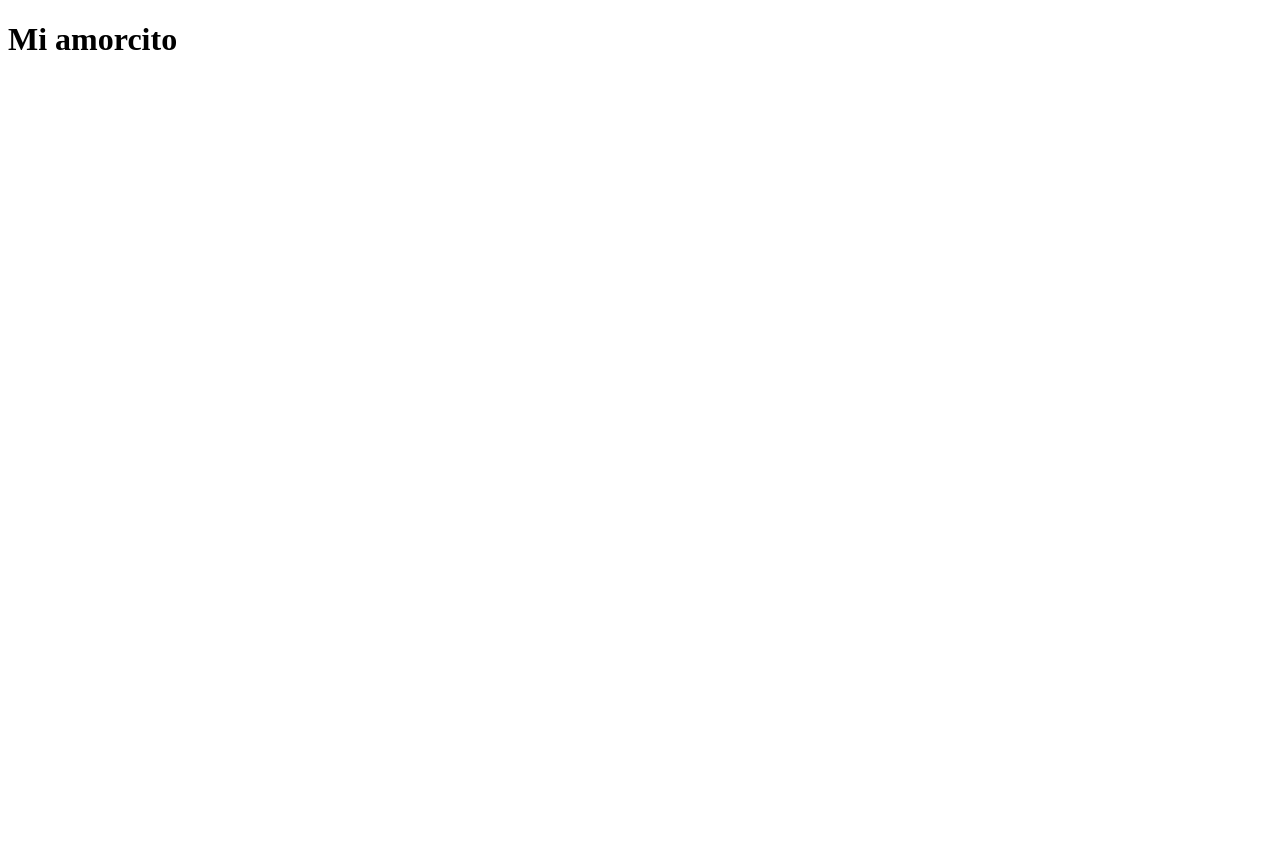
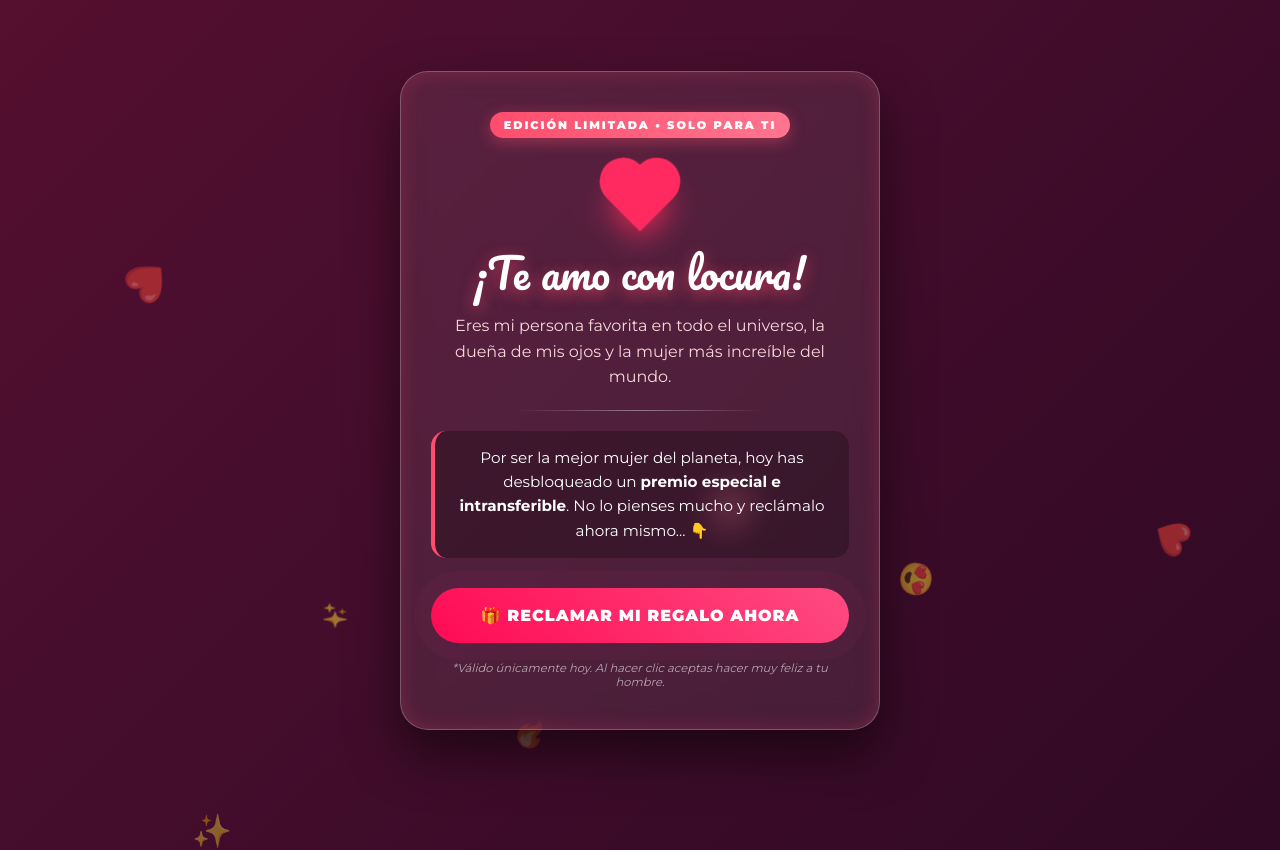
Before and after one commit to giiomejia94/Amorcito, a plain HTML site: page index.html in a window 1280 px wide. Before the commit the page ends 800 px from the top, so only its background shows below. Drawn offline with Linux system fonts and the light colour scheme.

Commit message:
crea disenio inicial

```diff
--- a/index.html
+++ b/index.html
@@ -3,9 +3,60 @@
 <head>
     <meta charset="UTF-8">
     <meta name="viewport" content="width=device-width, initial-scale=1.0">
-    <title>Andrea</title>
+    <title>Para el amor de mi vida ❤️</title>
+    <link rel="stylesheet" href="style.css">
+    <!-- Fuentes modernas desde Google Fonts -->
+    <link href="https://fonts.googleapis.com/css2?family=Montserrat:wght@400;700;900&family=Pacifico&display=swap" rel="stylesheet">
 </head>
 <body>
-    <h1>Mi amorcito </h1>
+
+    <!-- Partículas flotantes de fondo hechas con puro CSS -->
+    <div class="background-hearts">
+        <span>❤️</span>
+        <span>✨</span>
+        <span>🔥</span>
+        <span>💖</span>
+        <span>😍</span>
+        <span>💘</span>
+        <span>✨</span>
+        <span>❤️</span>
+    </div>
+
+    <main class="container">
+        <!-- Tarjeta Principal estilo Pase VIP -->
+        <div class="vip-card">
+            <div class="badge">EDICIÓN LIMITADA • SOLO PARA TI</div>
+
+            <!-- Corazón 3D latiendo con CSS puro -->
+            <div class="heart-wrapper">
+                <div class="heart"></div>
+            </div>
+
+            <h1 class="title">¡Te amo con locura!</h1>
+
+            <p class="subtitle">
+                Eres mi persona favorita en todo el universo, la dueña de mis ojos y la mujer más increíble del mundo.
+            </p>
+
+            <div class="divider"></div>
+
+            <p class="tease-text">
+                Por ser la mejor mujer del planeta, hoy has desbloqueado un <strong>premio especial e intransferible</strong>. No lo pienses mucho y reclámalo ahora mismo... 👇
+            </p>
+
+            <!-- Botón con enlace directo a WhatsApp y mensaje predefinido -->
+            <!-- IMPORTANTE: Cambia el número 573000000000 por tu número real -->
+            <a href="https://wa.me/573006444265?text=Quiero%20darte%20el%20chiquito%20mi%20amor."
+            target="_blank"
+            rel="noopener noreferrer"
+            class="cta-button">
+                <span class="btn-shine"></span>
+                <span class="btn-text">🎁 RECLAMAR MI REGALO AHORA</span>
+            </a>
+
+            <p class="fine-print">*Válido únicamente hoy. Al hacer clic aceptas hacer muy feliz a tu hombre.</p>
+        </div>
+    </main>
+
 </body>
 </html>
--- a/style.css
+++ b/style.css
@@ -0,0 +1,283 @@
+/* Reset y configuración base */
+* {
+    margin: 0;
+    padding: 0;
+    box-sizing: border-box;
+}
+
+body {
+    min-height: 100vh;
+    display: flex;
+    justify-content: center;
+    align-items: center;
+    font-family: 'Montserrat', sans-serif;
+    background: linear-gradient(-45deg, #1a051d, #4a0e2e, #800f2f, #2b0927);
+    background-size: 400% 400%;
+    animation: gradientBG 12s ease infinite;
+    overflow: hidden;
+    padding: 20px;
+    color: #ffffff;
+}
+
+/* Animación del fondo degradado */
+@keyframes gradientBG {
+    0% { background-position: 0% 50%; }
+    50% { background-position: 100% 50%; }
+    100% { background-position: 0% 50%; }
+}
+
+/* Elementos flotantes de fondo */
+.background-hearts span {
+    position: absolute;
+    bottom: -50px;
+    font-size: 2rem;
+    opacity: 0.4;
+    animation: floatUp 10s linear infinite;
+    user-select: none;
+    pointer-events: none;
+}
+
+.background-hearts span:nth-child(1) { left: 10%; animation-duration: 8s; animation-delay: 0s; }
+.background-hearts span:nth-child(2) { left: 25%; animation-duration: 12s; animation-delay: 2s; font-size: 1.5rem; }
+.background-hearts span:nth-child(3) { left: 40%; animation-duration: 9s; animation-delay: 4s; }
+.background-hearts span:nth-child(4) { left: 55%; animation-duration: 11s; animation-delay: 1s; font-size: 2.5rem; }
+.background-hearts span:nth-child(5) { left: 70%; animation-duration: 7s; animation-delay: 3s; }
+.background-hearts span:nth-child(6) { left: 85%; animation-duration: 13s; animation-delay: 5s; font-size: 1.8rem; }
+.background-hearts span:nth-child(7) { left: 15%; animation-duration: 10s; animation-delay: 6s; }
+.background-hearts span:nth-child(8) { left: 90%; animation-duration: 9s; animation-delay: 2s; }
+
+@keyframes floatUp {
+    0% {
+        transform: translateY(0) rotate(0deg) scale(0.8);
+        opacity: 0;
+    }
+    20% {
+        opacity: 0.5;
+    }
+    80% {
+        opacity: 0.5;
+    }
+    100% {
+        transform: translateY(-110vh) rotate(360deg) scale(1.3);
+        opacity: 0;
+    }
+}
+
+/* Contenedor y Tarjeta VIP estilo Glassmorphism */
+.container {
+    position: relative;
+    z-index: 10;
+    max-width: 480px;
+    width: 100%;
+    perspective: 1000px;
+}
+
+.vip-card {
+    background: rgba(255, 255, 255, 0.08);
+    backdrop-filter: blur(16px);
+    -webkit-backdrop-filter: blur(16px);
+    border: 1px solid rgba(255, 255, 255, 0.25);
+    border-radius: 28px;
+    padding: 40px 30px;
+    text-align: center;
+    box-shadow: 0 25px 50px rgba(0, 0, 0, 0.5),
+                inset 0 0 20px rgba(255, 77, 109, 0.2);
+    animation: cardEntrance 1s cubic-bezier(0.2, 0.8, 0.2, 1) forwards;
+    transition: transform 0.4s ease;
+}
+
+.vip-card:hover {
+    transform: translateY(-5px);
+}
+
+@keyframes cardEntrance {
+    from {
+        opacity: 0;
+        transform: translateY(40px) scale(0.95);
+    }
+    to {
+        opacity: 1;
+        transform: translateY(0) scale(1);
+    }
+}
+
+/* Etiqueta superior */
+.badge {
+    display: inline-block;
+    background: linear-gradient(90deg, #ff4d6d, #ff758f);
+    color: #fff;
+    font-size: 0.7rem;
+    font-weight: 900;
+    letter-spacing: 2px;
+    padding: 6px 14px;
+    border-radius: 50px;
+    margin-bottom: 25px;
+    box-shadow: 0 4px 15px rgba(255, 77, 109, 0.4);
+}
+
+/* Corazón creado 100% con CSS */
+.heart-wrapper {
+    height: 70px;
+    display: flex;
+    justify-content: center;
+    align-items: center;
+    margin-bottom: 15px;
+}
+
+.heart {
+    background-color: #ff2a5f;
+    display: inline-block;
+    height: 40px;
+    position: relative;
+    transform: rotate(-45deg);
+    width: 40px;
+    animation: heartbeat 1.2s infinite;
+    box-shadow: -5px 5px 25px rgba(255, 42, 95, 0.8);
+}
+
+.heart::before,
+.heart::after {
+    content: "";
+    background-color: #ff2a5f;
+    border-radius: 50%;
+    height: 40px;
+    position: absolute;
+    width: 40px;
+}
+
+.heart::before {
+    top: -20px;
+    left: 0;
+}
+
+.heart::after {
+    left: 20px;
+    top: 0;
+}
+
+@keyframes heartbeat {
+    0% { transform: rotate(-45deg) scale(1); }
+    14% { transform: rotate(-45deg) scale(1.25); }
+    28% { transform: rotate(-45deg) scale(1); }
+    42% { transform: rotate(-45deg) scale(1.25); }
+    70% { transform: rotate(-45deg) scale(1); }
+}
+
+/* Tipografía y textos */
+.title {
+    font-family: 'Pacifico', cursive;
+    font-size: 2.6rem;
+    font-weight: 400;
+    color: #fff;
+    text-shadow: 0 4px 15px rgba(255, 77, 109, 0.6);
+    margin-bottom: 15px;
+    line-height: 1.2;
+}
+
+.subtitle {
+    font-size: 1rem;
+    line-height: 1.6;
+    color: #f8d7da;
+    margin-bottom: 20px;
+}
+
+.divider {
+    height: 1px;
+    width: 60%;
+    margin: 0 auto 20px auto;
+    background: linear-gradient(90deg, transparent, rgba(255,255,255,0.4), transparent);
+}
+
+.tease-text {
+    font-size: 0.95rem;
+    line-height: 1.6;
+    color: #ffffff;
+    background: rgba(0, 0, 0, 0.25);
+    padding: 15px;
+    border-radius: 15px;
+    border-left: 4px solid #ff4d6d;
+    margin-bottom: 30px;
+}
+
+/* Botón irresistible con efecto de brillo y pulso */
+.cta-button {
+    position: relative;
+    display: inline-flex;
+    justify-content: center;
+    align-items: center;
+    width: 100%;
+    padding: 18px 25px;
+    background: linear-gradient(45deg, #ff0a54, #ff477e, #ff7096);
+    background-size: 200% auto;
+    color: #ffffff;
+    text-decoration: none;
+    font-weight: 900;
+    font-size: 1rem;
+    letter-spacing: 1px;
+    border-radius: 50px;
+    box-shadow: 0 10px 30px rgba(255, 10, 84, 0.6);
+    overflow: hidden;
+    transition: all 0.3s ease;
+    animation: pulseButton 2s infinite;
+}
+
+.cta-button:hover {
+    background-position: right center;
+    transform: scale(1.04);
+    box-shadow: 0 15px 40px rgba(255, 10, 84, 0.9);
+}
+
+.cta-button:active {
+    transform: scale(0.97);
+}
+
+/* Destello luminoso que cruza el botón cada 3 segundos */
+.btn-shine {
+    position: absolute;
+    top: 0;
+    left: -100%;
+    width: 50%;
+    height: 100%;
+    background: linear-gradient(
+        to right,
+        rgba(255, 255, 255, 0) 0%,
+        rgba(255, 255, 255, 0.5) 50%,
+        rgba(255, 255, 255, 0) 100%
+    );
+    transform: skewX(-25deg);
+    animation: shine 3.5s infinite;
+}
+
+@keyframes shine {
+    0% { left: -100%; }
+    20% { left: 200%; }
+    100% { left: 200%; }
+}
+
+@keyframes pulseButton {
+    0% { box-shadow: 0 0 0 0 rgba(255, 71, 126, 0.7); }
+    70% { box-shadow: 0 0 0 18px rgba(255, 71, 126, 0); }
+    100% { box-shadow: 0 0 0 0 rgba(255, 71, 126, 0); }
+}
+
+/* Letra pequeña graciosa */
+.fine-print {
+    margin-top: 18px;
+    font-size: 0.72rem;
+    color: rgba(255, 255, 255, 0.6);
+    font-style: italic;
+}
+
+/* Adaptación para celulares */
+@media (max-width: 480px) {
+    .vip-card {
+        padding: 30px 20px;
+    }
+    .title {
+        font-size: 2.1rem;
+    }
+    .cta-button {
+        font-size: 0.9rem;
+        padding: 16px 20px;
+    }
+}
```
